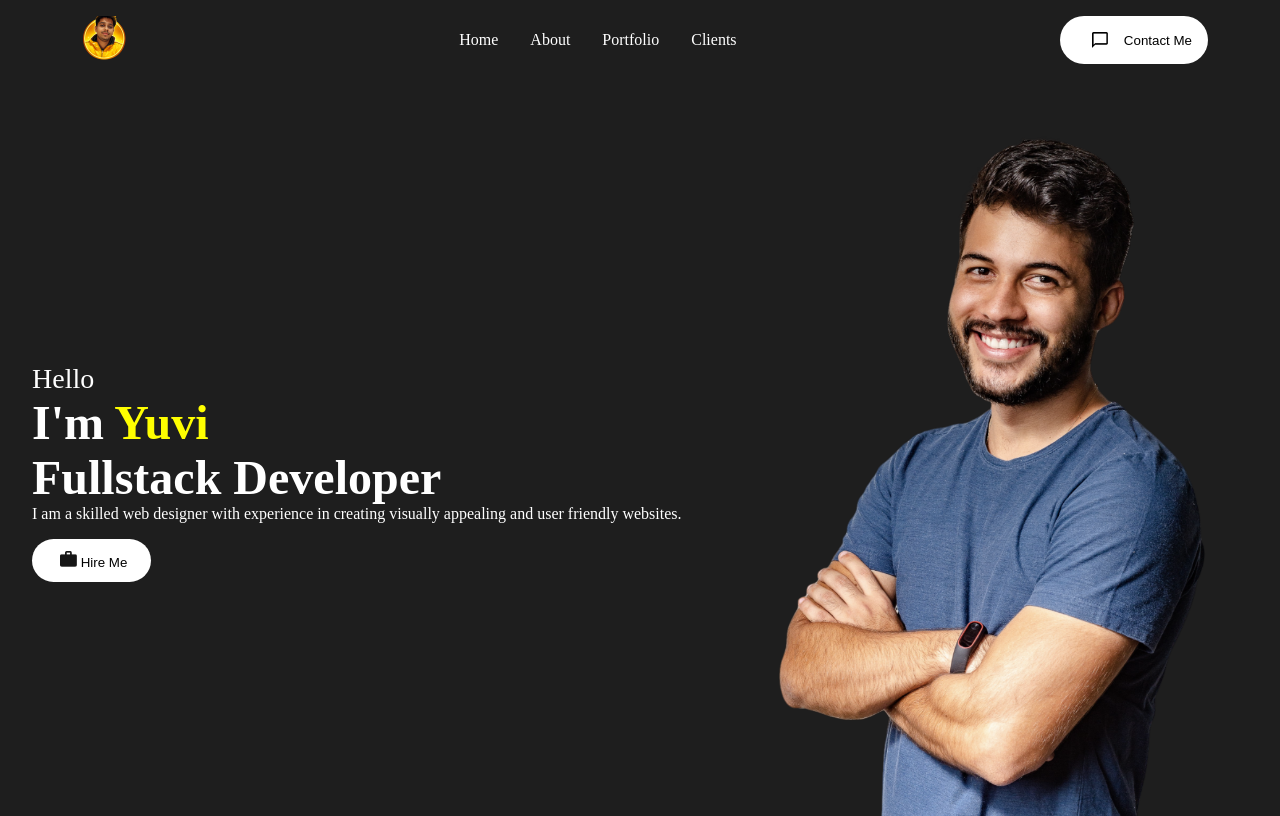
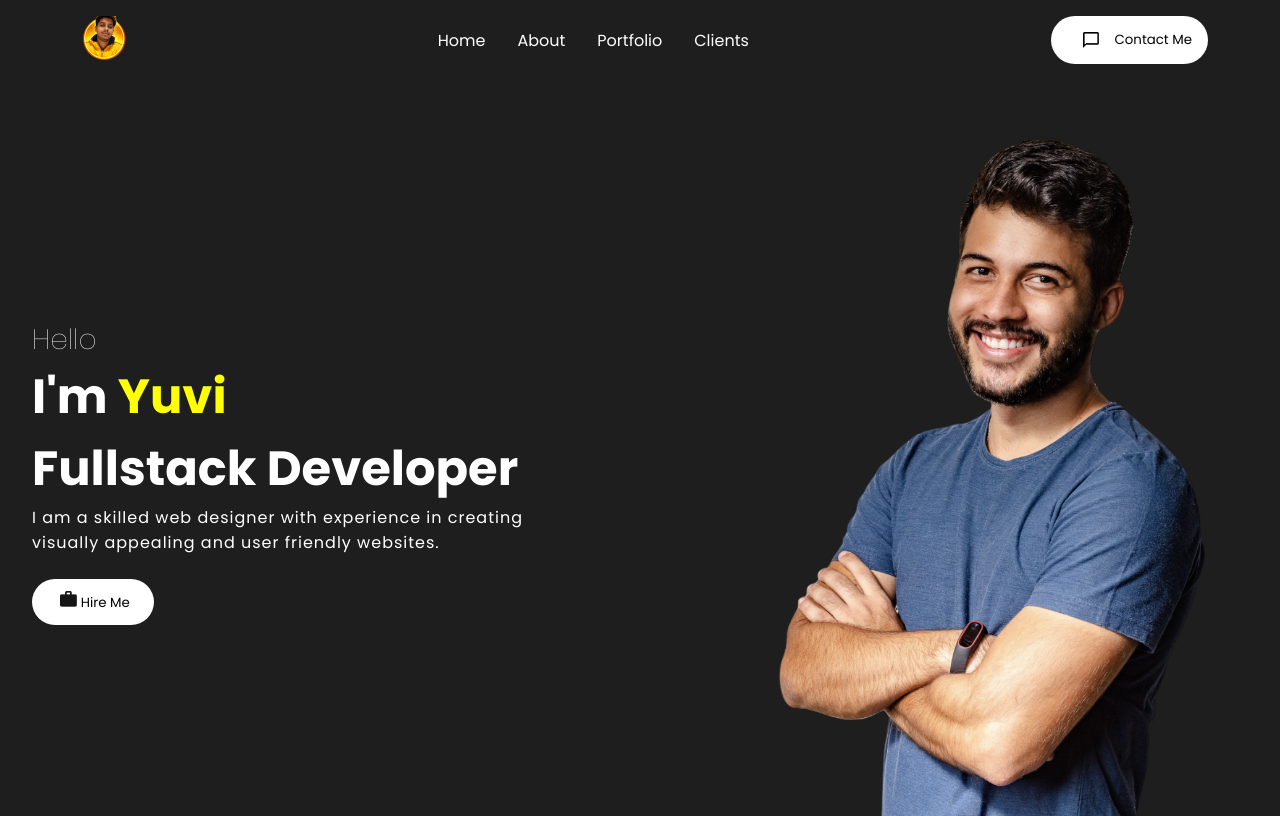
Before and after one commit to 23yuvi23/MyPortfolio-01, a React (Vite) app: page / in a window 1280 px wide. Built offline with nearby package versions, Linux system fonts and the light colour scheme.

Commit message:
Navbar and mid part updated a bit

```diff
--- a/index.html
+++ b/index.html
@@ -5,7 +5,6 @@
     <link rel="icon" type="image/svg+xml" href="/src/assets/logo.png" />
     <meta name="viewport" content="width=device-width, initial-scale=1.0" />
     <title>Yogesh Paliwal</title>
-    <link rel="stylesheet" href="/public/style.css">
   </head>
   <body>
     <div id="root">
--- a/public/style.css
+++ /dev/null
@@ -1,14 +0,0 @@
-*{
-    margin: 0;
-    padding: 0;
-    box-sizing: border-box;
-    text-decoration: transparent;
-    background: transparent;
-}
-
-body {
-    background-color: rgb(30, 30, 30);
-    color:white;
-    overflow: hidden;
-    overflow-y:scroll;
-}
--- a/src/components/Intro/Intro.css
+++ b/src/components/Intro/Intro.css
@@ -6,6 +6,7 @@
     overflow: hidden;
     position: relative;
 }
+
 
 .bg {
     position: absolute;
@@ -37,7 +38,8 @@
 
 .introPara {
     font-size: medium;
-    font-weight: 100;
+    font-weight: 400;
+    letter-spacing: 1px;
 
 }
 
--- a/src/components/Intro/Intro.jsx
+++ b/src/components/Intro/Intro.jsx
@@ -11,7 +11,7 @@
             <span className="hello">Hello</span>
             <span className="introText">I'm <span className="introName">Yuvi
                                     </span> <br />Fullstack Developer</span>
-        <p className="introPara">I am a skilled web designer with experience in creating
+        <p className="introPara">I am a skilled web designer with experience in creating <br />
         visually appealing and user friendly websites.</p>
         <Link><button className="btn">
         <img src={btn} alt="Hire Me" className='btnImg'/>Hire Me</button>
--- a/src/index.css
+++ b/src/index.css
@@ -0,0 +1,17 @@
+@import url('https://fonts.googleapis.com/css2?family=Poppins:ital,wght@0,100;0,200;0,300;0,400;0,500;0,600;0,700;0,800;0,900;1,100;1,200;1,300;1,400;1,500;1,600;1,700;1,800;1,900&display=swap');
+
+*{
+    margin: 0;
+    padding: 0;
+    box-sizing: border-box;
+    text-decoration: transparent;
+    background: transparent;
+    font-family: Poppins,sans-serif;
+}
+
+body {
+    background-color: rgb(30, 30, 30);
+    color:white;
+    overflow: hidden;
+    overflow-y:scroll;
+}
```
